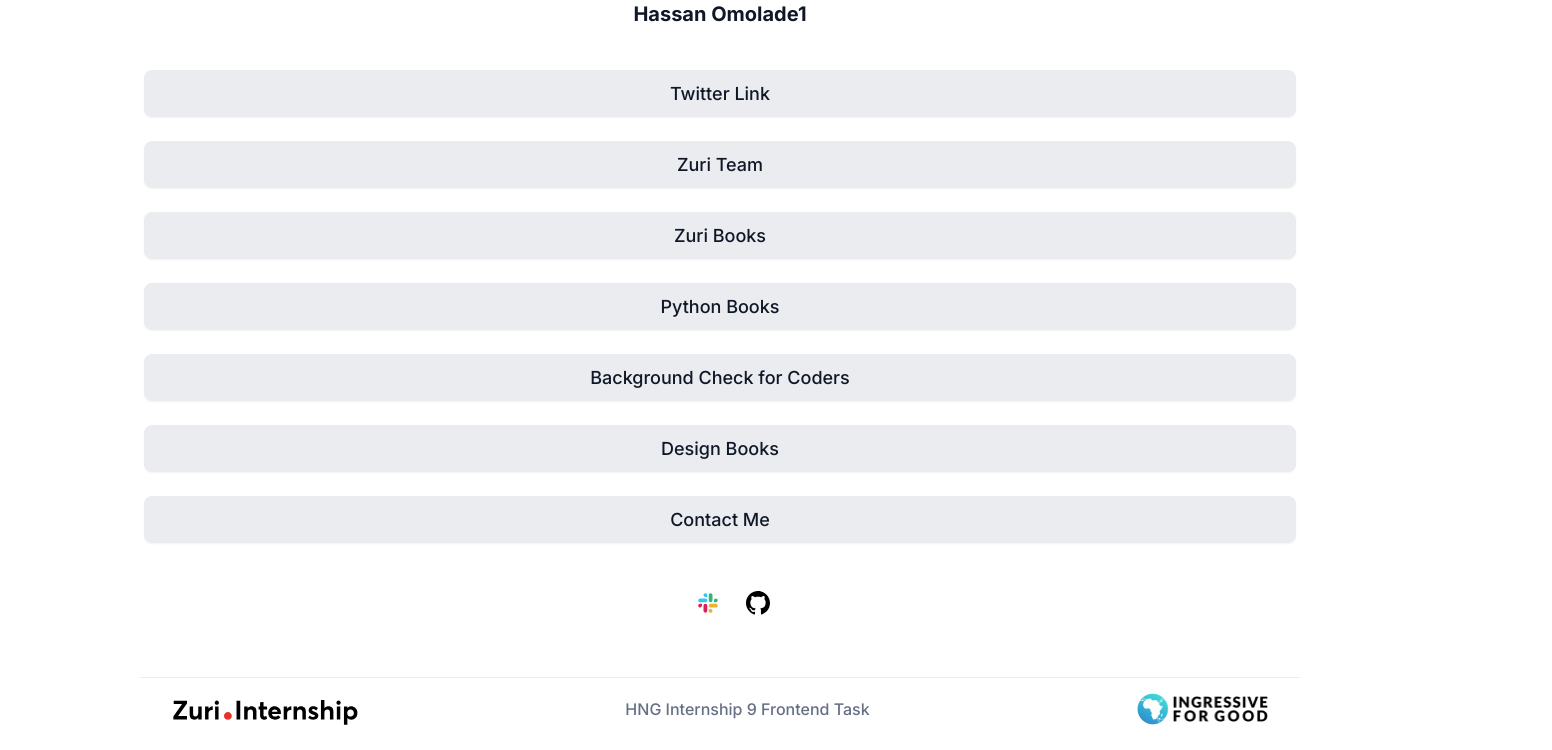
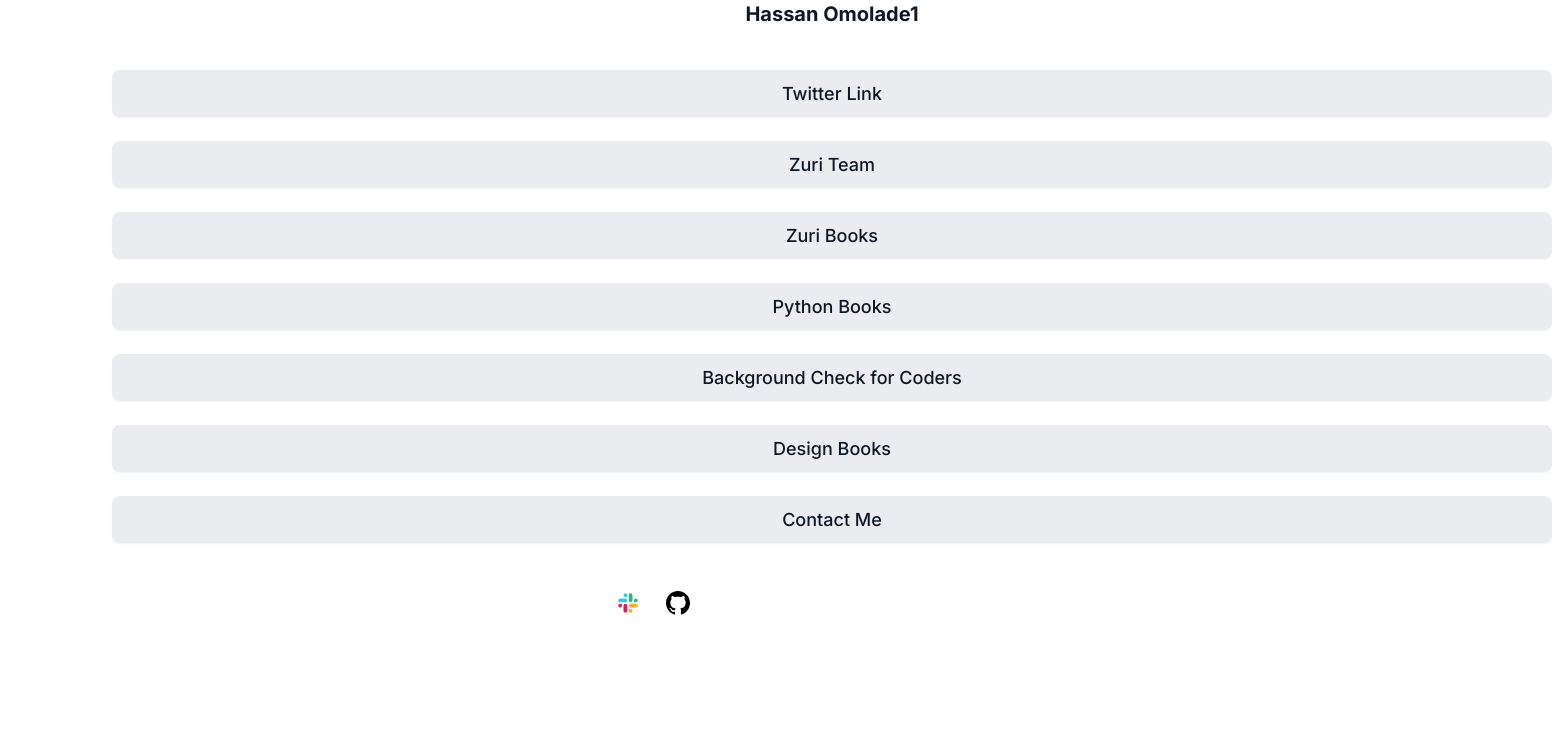
Before and after one commit to Hormor/linktree-project, a React (Vite) app: page / in a window 1280 px wide. Shown: the part 114-864 px from the top of the page, 1552 px wide, since content can reach past the window. After the commit the page ends 800 px from the top, so only its background shows below. Built offline with nearby package versions, Linux system fonts and the light colour scheme.

Commit message:
refactor: moved footer component higher

```diff
--- a/src/App.jsx
+++ b/src/App.jsx
@@ -1,25 +1,19 @@
-import React from 'react'
-import Header from './Components/header'
-import Anchor from './Components/anchor'
-import Socials from "./Components/social-section";
-import Footer from "./Components/footer";
-import './App.css'
+import React from "react";
+import Header from "./components/header";
+import Anchor from "./components/anchor";
+import Socials from "./components/social-section";
+import "./App.css";
 
 function App() {
-
   return (
-    <div className="container">
       <div className="content">
-        <div className="main">
+        <div className="container">
           <Header />
           <Anchor />
         </div>
         <Socials />
       </div>
-      <Footer />
-    </div>
   );
-
 }
 
-export default App
+export default App;
```
